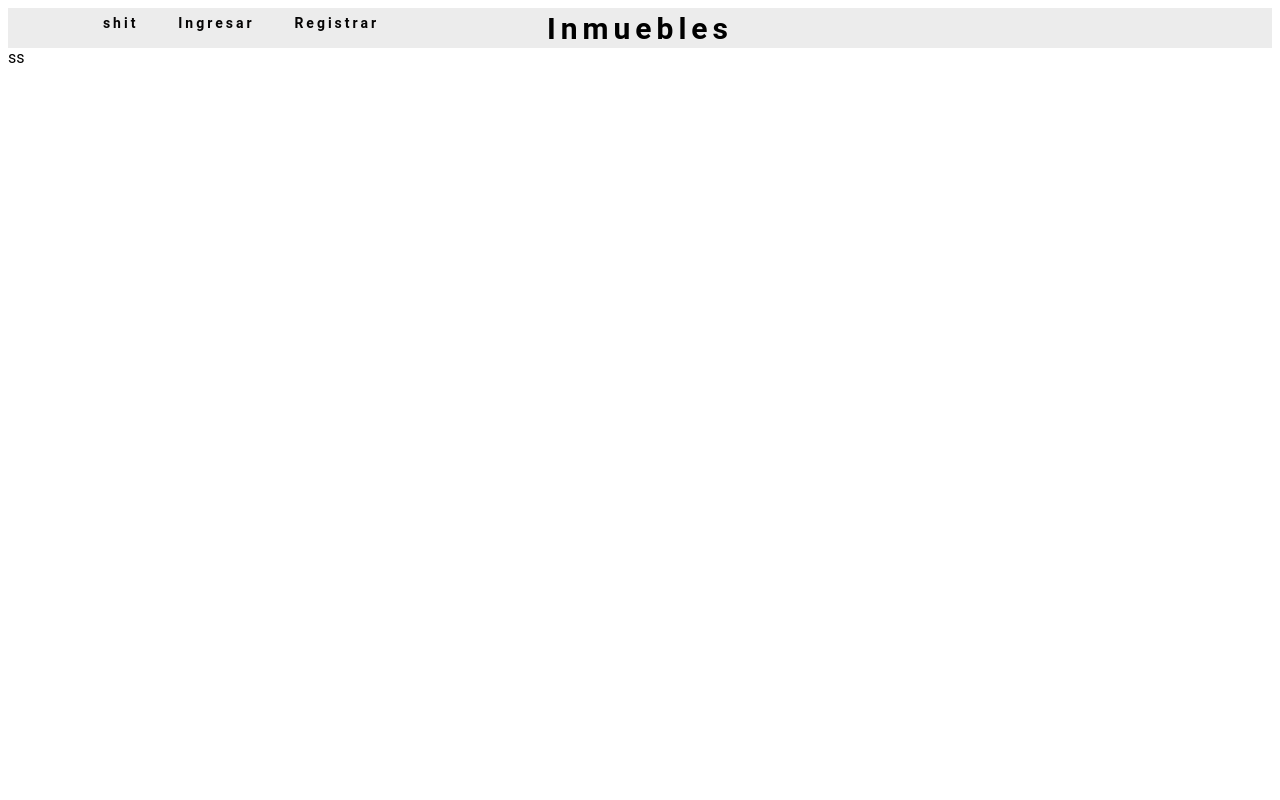
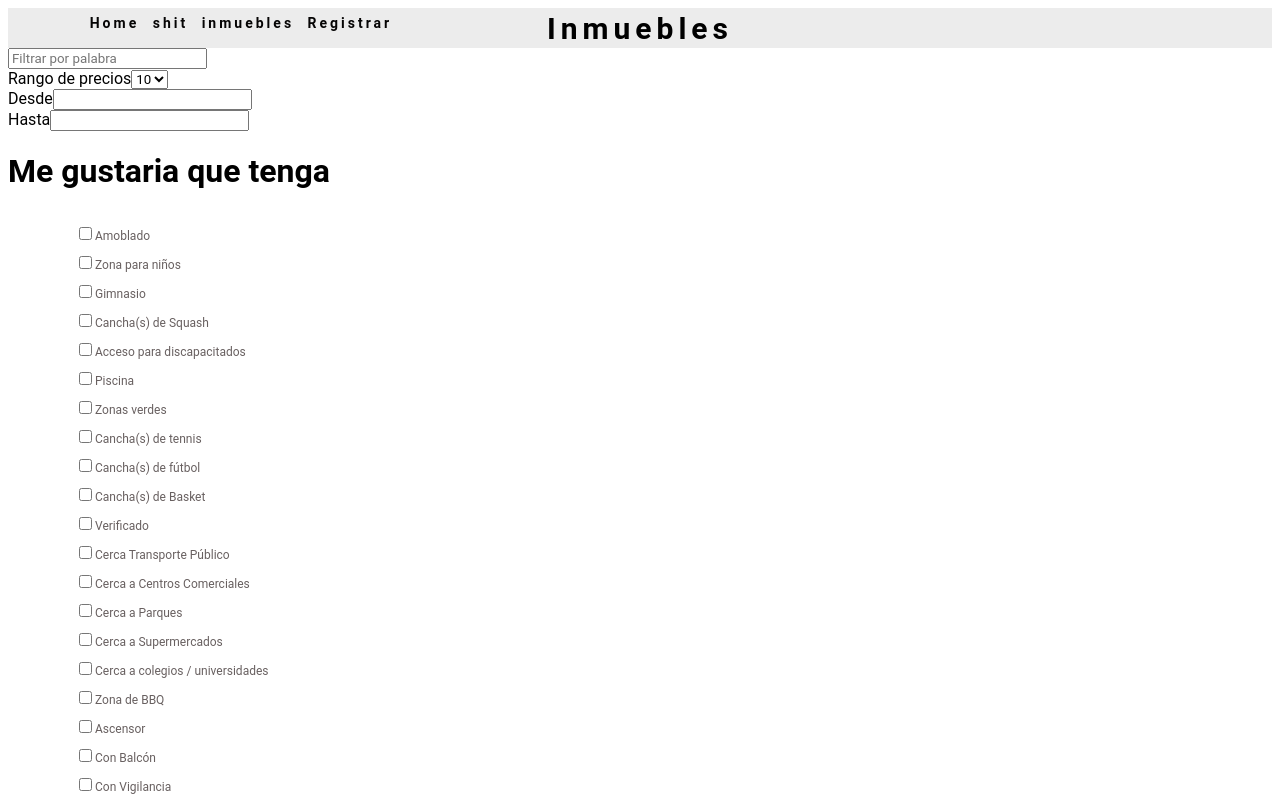
Before and after one commit to DanielR9808/ProyectoInmobiliaria, a React (Create React App) app: page /inmuebles in a window 1280 px wide. Shown: the top 800 px of the page. Built offline with nearby package versions, Linux system fonts and the light colour scheme.

Commit message:
Principal search manda un objeto a app js donde en el container immovable se usara como criterios de busqueda

```diff
--- a/src/App.js
+++ b/src/App.js
@@ -1,16 +1,45 @@
-import React from 'react'
+import React, { useState} from 'react'
 import HomePage from './Containers/HomePage'
-import firebase from 'firebase'
-import {DB_CONFIG } from './Config/config'
-import 'firebase/database'
+import { BrowserRouter as Router, Switch, Route } from "react-router-dom";
+import Nav from './Components/Nav/Nav'
+import Login from './Components/LoginRegister/Login'
+import Register from './Components/LoginRegister/Register'
+import proveShit from './Components/Proves/proveShit.js'
+import ImmovablePage from './Containers/Immovable'
+
 import './App.css'
 
 export default function App() {
 
+    const searchingPropsObject = {
+        purchaseType: "",
+        immovableType: "",
+        area: ""
+    }
+    const [searchingProps, setSearchingProps] = useState(searchingPropsObject)
+
+    const updateSearchingProps = (propsObject) =>{
+        return setSearchingProps(propsObject)
+
+    }
 
     return (
-        <div>
-            <HomePage></HomePage>
-        </div>
+        <>
+        <Router>
+            <Nav></Nav>
+                <Switch>
+
+                <Route path="/" exact>
+                        <HomePage updateSearchingProps={updateSearchingProps}></HomePage>
+                </Route>
+                <Route path="/inmuebles">
+                        <ImmovablePage searchingProps={searchingProps} > </ImmovablePage>
+                </Route>
+                <Route path="/login/" component={Login}></Route>
+                <Route path="/register" component={Register}></Route>
+                <Route path="/shit" component={proveShit}></Route>
+            </Switch>
+        </Router>
+        </>
     )
 }
--- a/src/Components/Nav/Nav.js
+++ b/src/Components/Nav/Nav.js
@@ -14,11 +14,15 @@ export default function Nav() {
                 <h1>Inmuebles</h1>
             </div>
             <ul className="nav-links">
+
+                <li>
+                    <Link className="link" exact to="/">Home</Link>
+                </li>
                 <li>
                     <Link className="link" exact to="/shit">shit</Link>
                 </li>
                 <li>
-                    <Link className="link" to="/login">Ingresar</Link>
+                    <Link className="link" to="/inmuebles">inmuebles</Link>
                 </li>
                 <li>
                     <Link className="link" to="/register">Registrar</Link>
--- a/src/Components/PrincipalSearch/PrincipalSearch.js
+++ b/src/Components/PrincipalSearch/PrincipalSearch.js
@@ -1,4 +1,5 @@
-import React, {useState, useEffect } from 'react'
+import React, {useState } from 'react'
+
 import './PrincipalSearch.css'
 import {
     BrowserRouter as Router,
@@ -7,12 +8,14 @@ import {
     Link
 } from "react-router-dom";
 
-export default function PrincipalSearch() {
+
+export default function PrincipalSearch({ updateSearchingProps}) {
     const propsObject = {
-        purchaseType: "Compra nuevo",
-        immovableType: "Casas",
+        purchaseType: "Compra Nuevo",
+        immovableType: "",
         area : ""
     }
+
     const [isSearchingCode, setIsSearchingCode] = useState(false)
     const [props, setProps] = useState(propsObject)
     const immovable = ["Casas","Apartementos","Oficinas","Bodegas","Consultorios","Locales","Lotes","Fincas","Edificio de oficinas","Edificio de apartamentos"]
@@ -25,12 +28,11 @@ export default function PrincipalSearch() {
         </div>
     )
 
-
     return (
         <div className="search">
             <select className="Purchase-type" onChange={(e) => {
                 let copy = props
-                copy.purchaseType = e.target
+                copy.purchaseType = e.target.value
                 setProps(copy)
             }}>
                 <option>Compra nuevo</option>
@@ -40,32 +42,24 @@ export default function PrincipalSearch() {
             </select>
             <select className="Immovable-type" onChange={(e) => {
                 let copy = props
-                copy.immovableType = e.target
+                copy.immovableType = e.target.value
                 setProps(copy)
             }}>
                 {immovable.map(elemento =>{
-                    return <option>{elemento}</option>
+                    return <option key={elemento}>{elemento}</option>
                 })}
             </select>
             <input type="text" placeholder="Ciudad, Zona o Barrio" onChange={(e) =>{
                 let copy = props
-                copy.area = e.target
+                copy.area = e.target.value
                 setProps(copy)
             }}/>
 
-            <Router>
-                <Link
-                    to={{
-                        pathname: "/inmuebles",
-                        state: {
-                            hello: "Hello World"
-                        }
-                    }}>
-                    Press Me
-</Link>
-            </Router>
+            <div>
+                <Link className="" to="/inmuebles" onChange={updateSearchingProps(props)}> BUSCAR </Link>
+            </div>
 
-            <span className="searchById" onClick={() => setIsSearchingCode(true)}>Busqueda por codigo</span>
+            <div className="searchById" onClick={() => setIsSearchingCode(true)}>Busqueda por codigo</div>
         </div>
     )
 }
--- a/src/Containers/HomePage.js
+++ b/src/Containers/HomePage.js
@@ -1,29 +1,13 @@
-import React from 'react'
+import React, { useState} from 'react'
 import { BrowserRouter as Router, Switch, Route} from "react-router-dom";
-import Nav from '../Components/Nav/Nav'
-import Login from '../Components/LoginRegister/Login'
-import Register from '../Components/LoginRegister/Register'
 import PrincipalSearch from '../Components/PrincipalSearch/PrincipalSearch'
-import proveShit from '../Components/Proves/proveShit.js'
 
-
-import immovableComp from '../Containers/immovableComp'
-
-export default function HomePage() {
-
+export default function HomePage({ updateSearchingProps}) {
     return (
         <>
-            <Router>
-                <Nav></Nav>
-                <Switch>
-                    <Route path="/login" component={Login}></Route>
-                    <Route path="/register" component={Register}></Route>
-                    <Route path="/inmuebles" component={immovableComp}></Route>
-                    <Route path="/shit" component={proveShit}></Route>
-                    <PrincipalSearch></PrincipalSearch>
-                </Switch>
-            </Router>
-
+            <div>
+                <PrincipalSearch updateSearchingProps={updateSearchingProps}></PrincipalSearch>
+            </div>
         </>
     )
 }
--- /dev/null
+++ b/src/Containers/Immovable.js
@@ -0,0 +1,44 @@
+import React from 'react'
+import './Immovable.css'
+
+export default function immovableComp({ searchingProps}) {
+    const preferences = ["Amoblado", "Zona para niños","Gimnasio","Cancha(s) de Squash","Acceso para discapacitados"
+    ,"Piscina","Zonas verdes","Cancha(s) de tennis","Cancha(s) de fútbol","Cancha(s) de Basket","Verificado"
+    ,"Cerca Transporte Público","Cerca a Centros Comerciales","Cerca a Parques","Cerca a Supermercados","Cerca a colegios / universidades"
+    ,"Zona de BBQ","Ascensor","Con Balcón","Con Vigilancia","En conjunto cerrado","Cuarto de servicio","Con chimenea"
+    ,"Con deposito","Con zona de lavandería","Se permiten mascotas","Se permite fumar"]
+    const priceRange= [10,29,20,30,41];
+    return (
+        <>
+            <div className="filters">
+                <input type="text" placeholder="Filtrar por palabra"/>
+                <div>
+                    <label> Rango de precios</label>
+                    <select name="rangoDePrecios">
+                        {priceRange.map((price) => {
+                            return <option value={price} >{price}</option>
+                        })}
+                    </select>
+                </div>
+                <div>
+                    <div>
+                        <label for="priceFromTo">Desde</label>
+                        <input name="priceFromTo" type="text" />
+                    </div>
+                    <div>
+                        <label for="priceUpTo">Hasta</label>
+                        <input name="priceUpTo" type="text" />
+                    </div>
+                </div>
+                <div className="preferences">
+                    <h1>Me gustaria que tenga</h1>
+                    <ul>
+                        {preferences.map((preference) =>{
+                        return <li className="preference"><input type="checkbox" value={preference} onChange={(e) => console.log(e.target.value)} />{preference}</li>
+                        })}
+                    </ul>
+                </div>
+            </div>
+        </>
+    )
+}
--- a/src/Containers/immovableComp.js
+++ /dev/null
@@ -1,10 +0,0 @@
-import React from 'react'
-
-export default function immovableComp({props}) {
-    console.log(props)
-    return (
-        <div>
-            ss
-        </div>
-    )
-}
```
Also changed, not shown: src/Components/SearchImmovable/SearchImmovableList.js (added, +9 -0 lines), src/Containers/Immovable.css (added).
